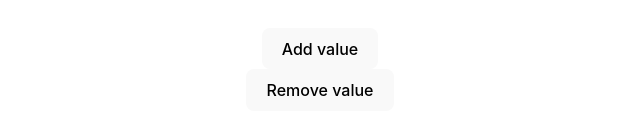
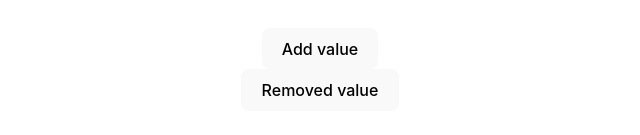
Before and after one commit to DebeshMondal/CHAI-AUR-REACT, a React (Vite) app in the folder 02counter/: page / in a window 1280 px wide. Shown: the part 421-556 px from the top of the page, without its empty margins (320-960 px from the left). Built offline with nearby package versions, Linux system fonts and the light colour scheme.

Commit message:
Update button label for value removal in App component

```diff
--- a/02counter/src/App.jsx
+++ b/02counter/src/App.jsx
@@ -39,7 +39,7 @@ function App() {
       <br />
       <button
       onClick={RemoveValue}
-      >Remove value</button>
+      >Removed value</button>
     </>
   )
 }
```
